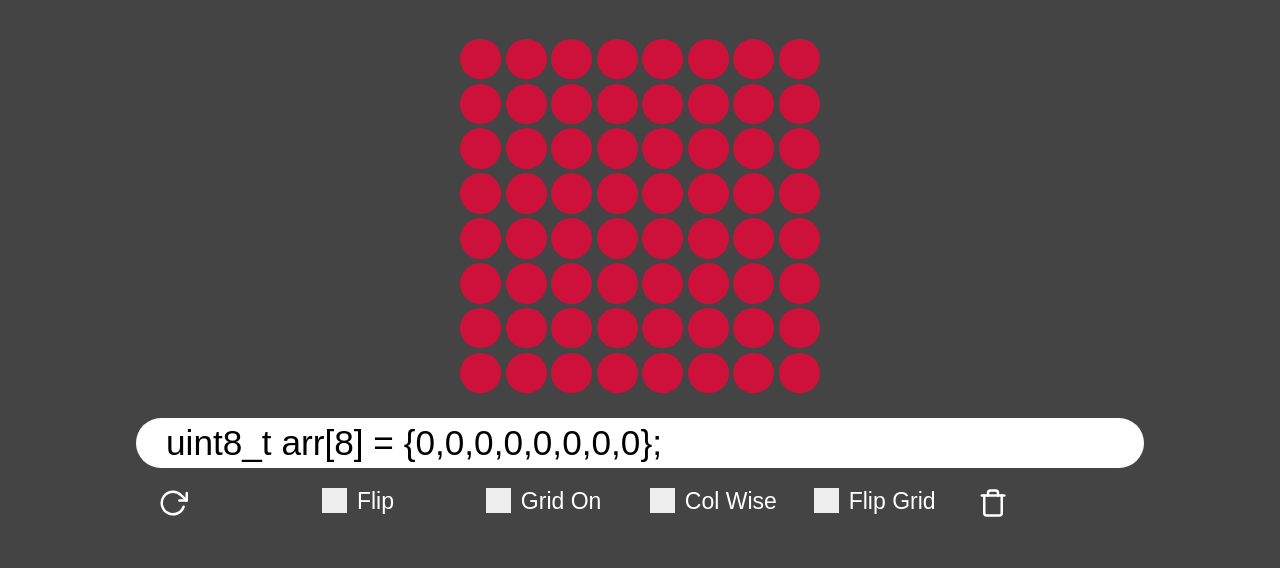
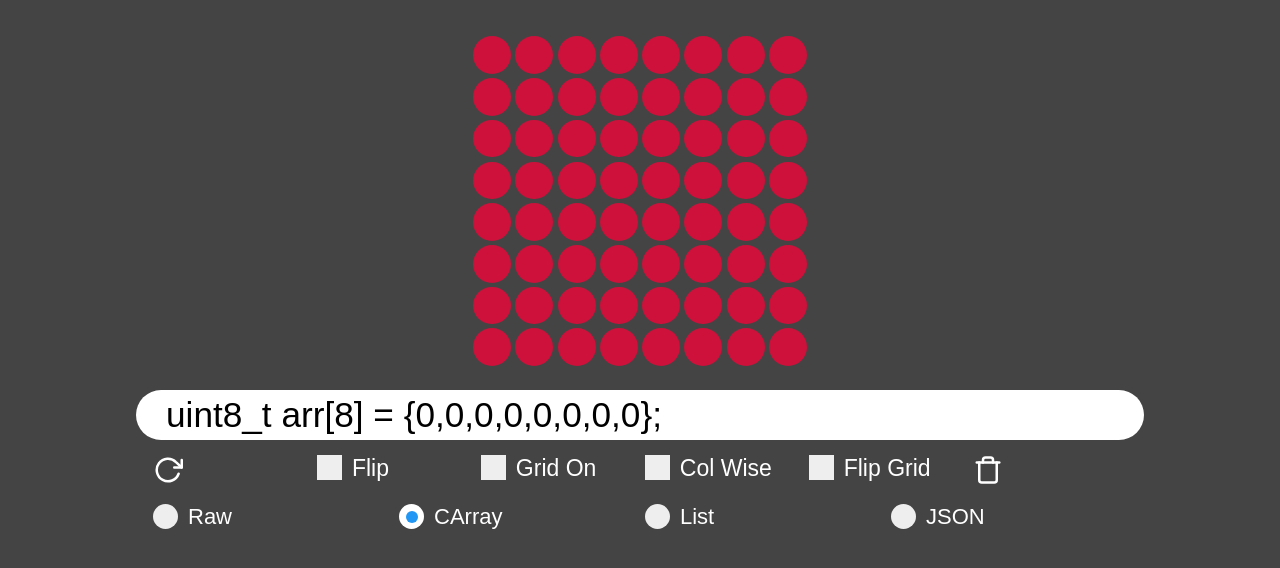
Before and after one commit to Prateek7805/led_Matrix_Array_Generator, a plain HTML site: page index.html in a window 1280 px wide. Shown: the part 58-626 px from the top of the page. Drawn offline with Linux system fonts and the light colour scheme.

Commit message:
completed for 8x8

```diff
--- a/dots.css
+++ b/dots.css
@@ -1,4 +1,4 @@
-.matrixRow:after{
+.matrixRow:after , .rowPx:after{
     content: "";
     clear: both;
     width: 100%;
@@ -147,10 +147,18 @@
     margin-block-end: 0;
 }
 .side{
-    width: 35%;
+    width: 36%;
     float: left;
 }
 .middle{
-    width: 30%;
+    width: 28%;
     float:left;
 }
+.formatType{
+    width: 25%;
+    float: left;
+}
+
+.rowPx > div{
+    padding: 5px;
+}
--- a/dots.js
+++ b/dots.js
@@ -34,7 +34,7 @@ function dotMatrix(){
         dc('gridY').innerHTML = `<div class='corner'></div>`;
         dc('corner').style.height = fontSize+2+padding+'px';
         for(var i=0; i<8; i++){
-            dc('gridY').innerHTML+=`<div class='yCol'><p>${1<<i}</p></div>`;
+            dc('gridY').innerHTML+=`<div class='yCol'><p>${1<<((flipGrid)?(8-(i+1)) : i)}</p></div>`;
             dc('yCol', i).style.width = 12.5+'%';
             dc('yCol', i).style.height = width+'px';
             dc('yCol', i).style.padding = `${padding+'px'} 0`;
@@ -53,7 +53,7 @@ function dotMatrix(){
     }
     if(gridOn && gridType){
         for(var i=0; i<8; i++){
-            dcn(dc('xCol', i)).innerHTML = 1<<(i);
+            dcn(dc('xCol', i)).innerHTML = 1<<((flipGrid)?(8-(i+1)) : i);
             dc('xCol', i).style.padding = `0 0 ${padding + 'px'} 0`;
             dcn(dc('xCol', i)).style.fontSize = `${fontSize + 'px'}`;
         }
@@ -116,21 +116,28 @@ function mouseUp(){
     }
 }
 function updateTextBox(){
-    var arr = [0,0,0,0,0,0,0,0]
-    var cString = 'uint8_t arr[8] = {'
+    const textTypes = [{start : '', end : ''}, {start : 'uint8_t arr[8] = {',end : '};'},{start : 'arr = [', end : ']'}, {start : '[', end : ']'}];
+    var index = 1;
+    document.getElementsByName('textType').forEach(item=>{
+        if(item.checked){
+            index = parseInt(item.id.substring(1));
+        }
+    }
+    );
+    er(index)
+    var arr = [0,0,0,0,0,0,0,0];
+    var text = textTypes[index].start;
     for(var i=0; i<8; i++){
         var temp = 0;
         for(var j=0; j<8; j++){
-            temp += parseInt((d('gridType').checked? selectedDots[i][j] : selectedDots[j][i])*(1<<j));
+            temp += parseInt((d('gridType').checked? selectedDots[i][j] : selectedDots[j][i])*(1<<(d('flipGrid').checked?(8-(j+1)) : j)));
         }
         arr[i] = temp;
-        cString += temp + ',';
+        text += temp + ',';
     }
-
     d('clear').src = (arr.every(item => item === 0))? 'trash.svg' : 'trash-2.svg';
-
-    cString = cString.substring(0, cString.length - 1) + '};';
-    d('selectionBar').value = cString;
+    text = text.substring(0, text.length - 1) + textTypes[index].end;
+    d('selectionBar').value = text;
 }
 
 da(d('rotate-i'), 'click', rotateAni);
@@ -171,11 +178,19 @@ da(d('flip'), 'change', function(){
 });
 
 da(d('grid'), 'change', dotMatrix);
+
 da(d('gridType'), 'change', function(){
     dotMatrix();
     d('gridTypeName').innerHTML = this.checked? 'Row Wise' : 'Col Wise';
 });
+
 da(d('clear'), 'click', function(){
     resetDots();
     dotMatrix();
-})
+});
+
+da(d('flipGrid'), 'change', dotMatrix);
+
+document.getElementsByName('textType').forEach(item =>{
+    da(item, 'change', updateTextBox);
+});
--- a/index.html
+++ b/index.html
@@ -33,7 +33,7 @@
                 <input id='selectionBar' class='center' type="text">
             </div>
             <div class="options px2 w80 center">
-                <div class="row">
+                <div class="rowPx">
                     <div class="settings">
                         <img id='rotate-i' src="rotate.svg" width='30px' height='30px' alt="rotate">
                     </div>
@@ -66,6 +66,32 @@
                     </div>
                 </div>
             </div>
+            <div class="options px2 center w80">
+                <div class="rowPx">
+                    <div class="formatType tf"><label class="optionRadio">Raw
+                        <input type="radio" id='t0' name='textType'>
+                        <span class="check"></span>
+                    </label></div>
+                    <div class="formatType">
+                        <div class="formatType tf"><label class="optionRadio">CArray
+                            <input type="radio" id='t1' name='textType' checked>
+                            <span class="check"></span>
+                        </label></div>
+                    </div>
+                    <div class="formatType">
+                        <div class="formatType tf"><label class="optionRadio">List
+                            <input type="radio" id='t2' name='textType'>
+                            <span class="check"></span>
+                        </label></div>
+                    </div>
+                    <div class="formatType">
+                        <div class="formatType tf"><label class="optionRadio">JSON
+                            <input type="radio" id='t3' name='textType'>
+                            <span class="check"></span>
+                        </label></div>
+                    </div>
+                </div>
+            </div>
 
     </div>
     <script src='tinyWrapper.js'></script>
--- a/tinyWrapper.js
+++ b/tinyWrapper.js
@@ -3,6 +3,9 @@ function d(id){
 }
 function dc(c, i = 0){
     return document.getElementsByClassName(c)[i];
+}
+function dn(n, i=0){
+    return document.getElementsByName(n)[i];
 }
 function dcn(o, i = 0){
     return o.childNodes[i];
```
